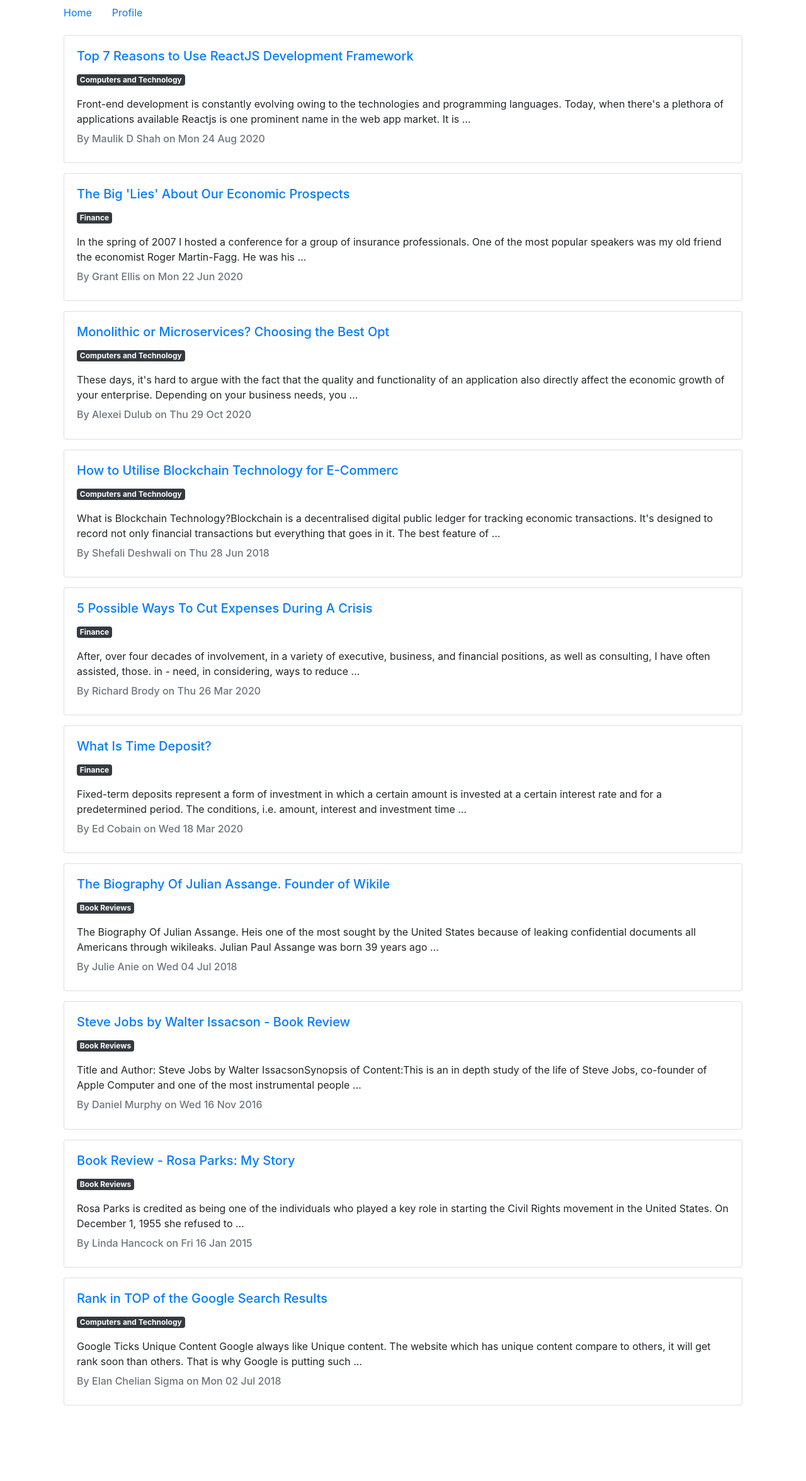
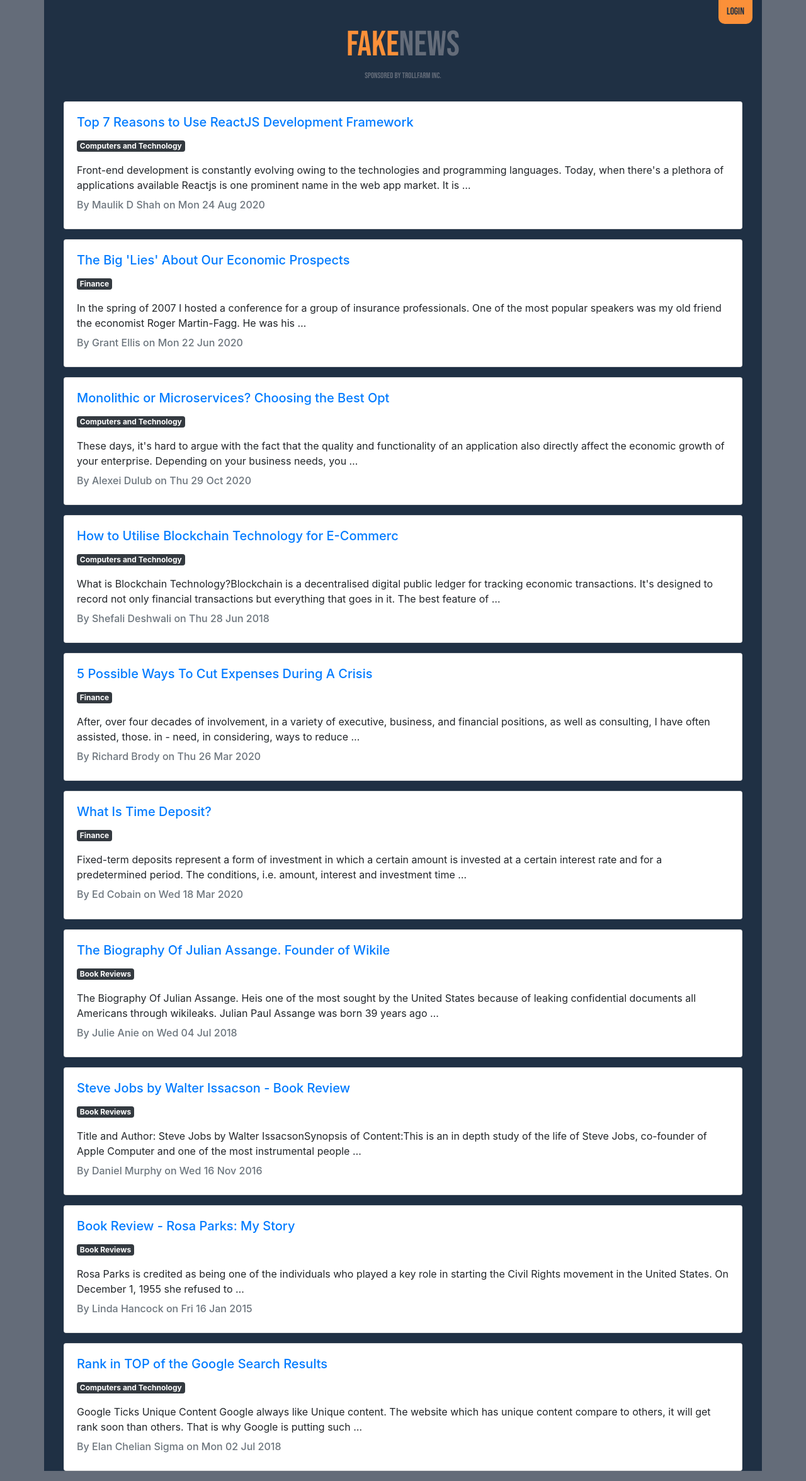
Before and after one commit to tobywynne-mellor/newspaper-app, a Django app: page / in a window 1280 px wide. Shown: the whole page at 63% size. Before the commit the page ends 2232 px from the top, so only its background shows below. Run offline with Django 3.2, Linux system fonts and the light colour scheme; data comes from the database, SQL or seed files in the repository; some libraries are stand-ins or nearby versions.

Commit message:
Added general index style.

```diff
--- a/newspaper_site/newspaper_app/static/newspaper_app/css/style.css
+++ b/newspaper_site/newspaper_app/static/newspaper_app/css/style.css
@@ -2,3 +2,31 @@
 root {
     font-size: 12;
 }
+
+body {
+    background-color: #646C79;
+}
+
+.container {
+    background-color: #1F3044 !important;
+}
+
+.text-style {
+    font-family: 'Bebas Neue', cursive;
+    color: #646C79;
+}
+
+.span-4 {
+    color: #FB9039;
+}
+
+.nav-item.btn {
+    font-family: 'Bebas Neue', cursive;
+    background-color: #FB9039 !important;
+    color: #1F3044;
+    border-radius: 0px 0px 10px 10px;
+}
+
+.nav-item.btn:hover {
+    filter: brightness(.8);
+}
--- a/newspaper_site/newspaper_app/templates/newspaper_app/base.html
+++ b/newspaper_site/newspaper_app/templates/newspaper_app/base.html
@@ -7,6 +7,10 @@
     <link rel="stylesheet" href="https://cdn.jsdelivr.net/npm/bootstrap@4.5.3/dist/css/bootstrap.min.css" integrity="sha384-TX8t27EcRE3e/ihU7zmQxVncDAy5uIKz4rEkgIXeMed4M0jlfIDPvg6uqKI2xXr2" crossorigin="anonymous">
     <!-- Font Awesome -->
     <link rel="stylesheet" href="https://pro.fontawesome.com/releases/v5.10.0/css/all.css" integrity="sha384-AYmEC3Yw5cVb3ZcuHtOA93w35dYTsvhLPVnYs9eStHfGJvOvKxVfELGroGkvsg+p" crossorigin="anonymous"/>
+
+
+    <link href="https://fonts.googleapis.com/css2?family=Bebas+Neue&display=swap" rel="stylesheet">
+
 
     <script src="https://code.jquery.com/jquery-3.5.1.min.js" integrity="sha256-9/aliU8dGd2tb6OSsuzixeV4y/faTqgFtohetphbbj0=" crossorigin="anonymous"></script>
     <script src="https://cdn.jsdelivr.net/npm/bootstrap@4.5.3/dist/js/bootstrap.bundle.min.js" integrity="sha384-ho+j7jyWK8fNQe+A12Hb8AhRq26LrZ/JpcUGGOn+Y7RsweNrtN/tE3MoK7ZeZDyx" crossorigin="anonymous"></script>
@@ -19,12 +23,19 @@
 
 <body>
     <div class="container">
-        <nav class="nav">
-          <a class="nav-item nav-link active" href="/">Home</a>
-          <a class="nav-item nav-link" href="/">Profile</a>
+        <nav class="nav justify-content-end">
+            <a class="nav-item btn" href="{% url 'newspaper_app:login_form' %}">Login</a>
         </nav>
+        <div class="row justify-content-center">
+            <h1 class="display-4 text-style"><span class="span-4">Fake</span>news</h1>
+        </div>
+        <div class="row justify-content-center mb-4">
+            <h6 class="text-center small text-style">Sponsored by TrollFarm Inc.</h6>
+        </div>
+
         {% block content %}
         {% endblock %}
+
     </div>
 </body>
 </html>
```
Also changed, not shown: newspaper_site/newspaper_app/urls.py (+5 -10 lines).
